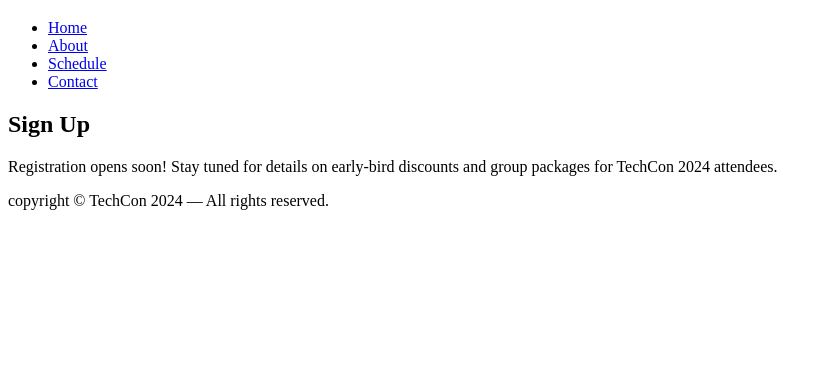
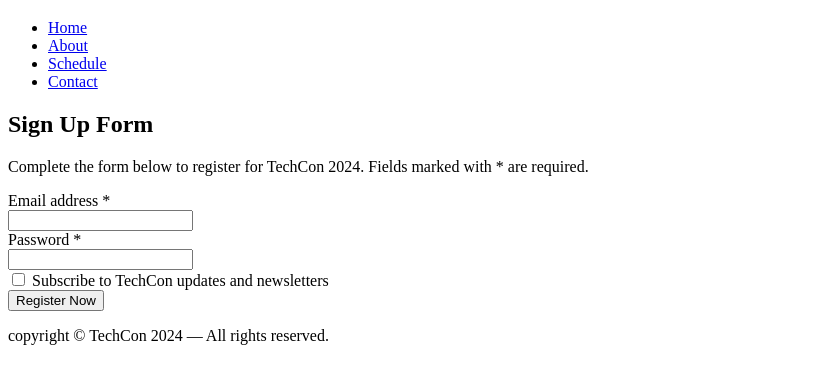
Before and after one commit to boipeloMo/TechCon_HTML, a plain HTML site: page techcon_website/register.html in a window 1280 px wide. Shown: the part 61-444 px from the top of the page, without its empty margins (0-832 px from the left). Drawn offline with Linux system fonts and the light colour scheme.

Commit message:
Update register.html

```diff
--- a/techcon_website/register.html
+++ b/techcon_website/register.html
@@ -19,13 +19,34 @@
   </header>
 
   <main>
-    <section>
-      <h2>Sign Up</h2>
+    <article>
+      <h2>Sign Up Form</h2>
       <p>
-        Registration opens soon! Stay tuned for details on early-bird discounts
-        and group packages for TechCon 2024 attendees.
+        Complete the form below to register for TechCon 2024. Fields marked with * are required.
       </p>
-    </section>
+
+      <!-- Required form elements -->
+      <form action="#" method="post">
+        <div>
+          <label for="email">Email address *</label><br>
+          <input type="email" id="email" name="email" required>
+        </div>
+
+        <div>
+          <label for="password">Password *</label><br>
+          <input type="password" id="password" name="password" required>
+        </div>
+
+        <div>
+          <input type="checkbox" id="updates" name="updates">
+          <label for="updates">Subscribe to TechCon updates and newsletters</label>
+        </div>
+
+        <div>
+          <button type="submit">Register Now</button>
+        </div>
+      </form>
+    </article>
   </main>
 
   <footer>
```
